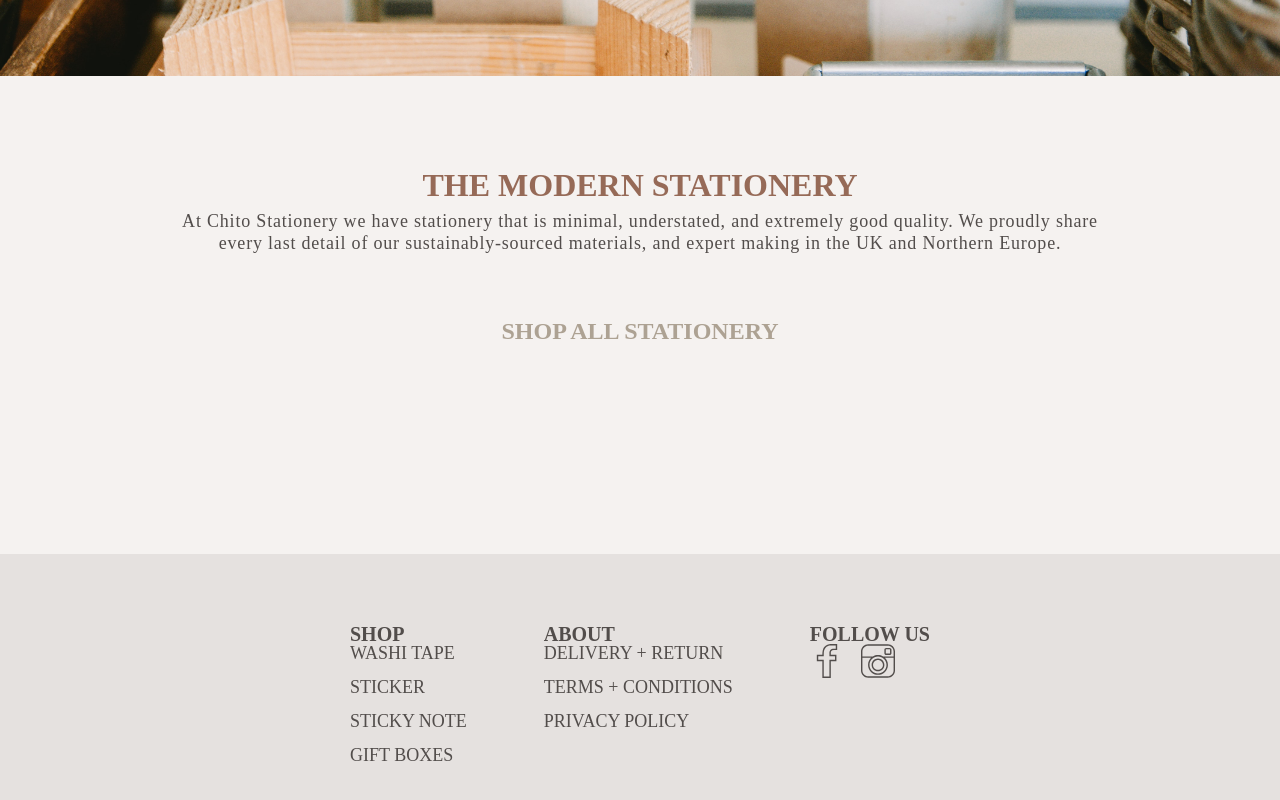
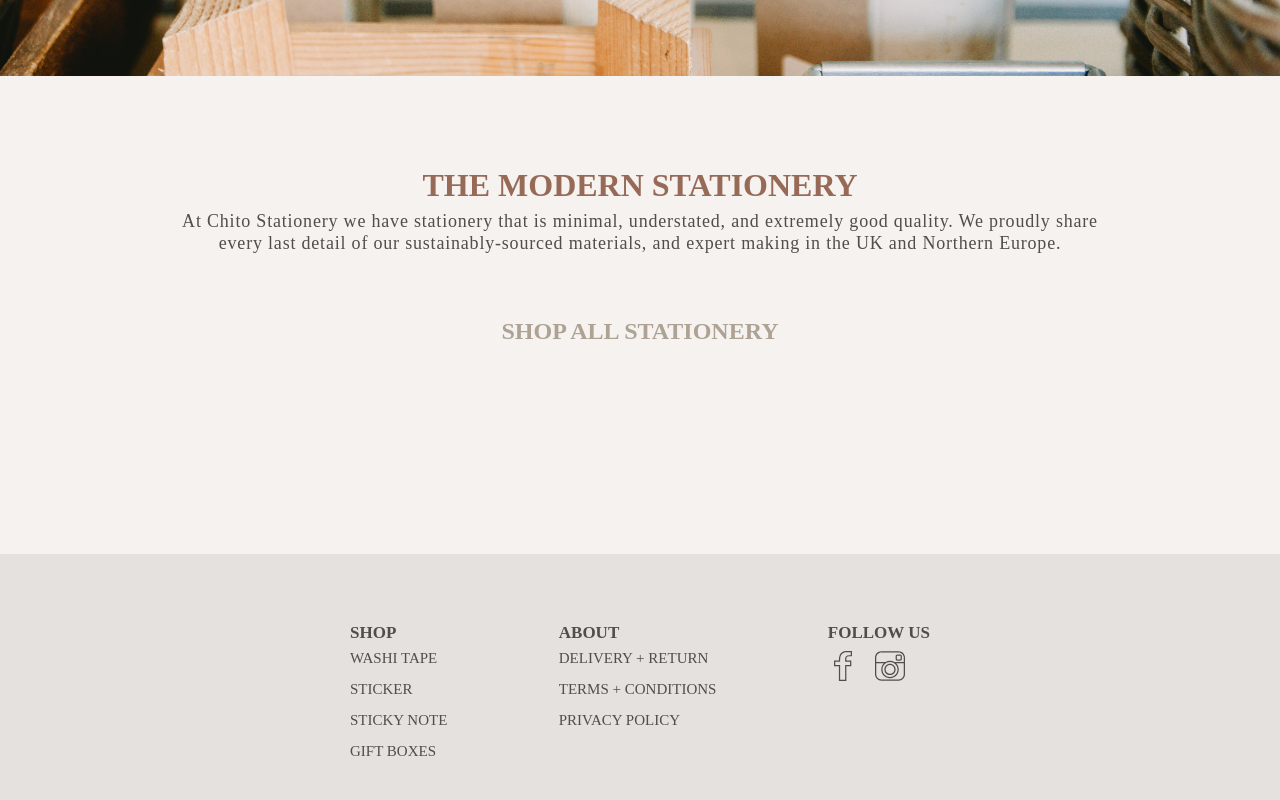
Before and after one commit to huyvouit/chito-stationery-fe, a React (Create React App) app: page / in a window 1280 px wide. Shown: the part 722-1522 px from the top of the page. Built offline with nearby package versions, Linux system fonts and the light colour scheme; no server answers; a web font is replaced by a local one.

Commit message:
edit size footer

```diff
--- a/src/components/Layout/footer.js
+++ b/src/components/Layout/footer.js
@@ -54,8 +54,8 @@
                 <img
                   className="image-icon"
                   src={Facebook}
-                  width="34px"
-                  height="34px"
+                  width="30px"
+                  height="30px"
                   alt="React Logo"
                 />
               </Link>
@@ -63,8 +63,8 @@
                 <img
                   className="image-icon"
                   src={Instagram}
-                  width="34px"
-                  height="34px"
+                  width="30px"
+                  height="30px"
                   alt="React Logo"
                 />
               </Link>
--- a/src/style/Footer/footer.css
+++ b/src/style/Footer/footer.css
@@ -5,6 +5,7 @@
   padding: 70px 350px;
   background-color: var(--primary-footer);
 }
+
 footer .footer-content {
   align-items: flex-start;
   display: flex;
@@ -15,7 +16,7 @@
 }
 
 .col-top {
-  font-size: 20px;
+  font-size: 17px;
   font-weight: bold;
   text-transform: uppercase;
 }
@@ -26,11 +27,15 @@
   justify-content: flex-start;
 }
 
+.col-bottom {
+  margin-top: 10px;
+}
+
 .link-cate {
   text-transform: uppercase;
   margin-bottom: 16px;
   color: var(--primary-text);
-  font-size: 18px;
+  font-size: 15px;
   text-decoration: none;
 }
 
```
